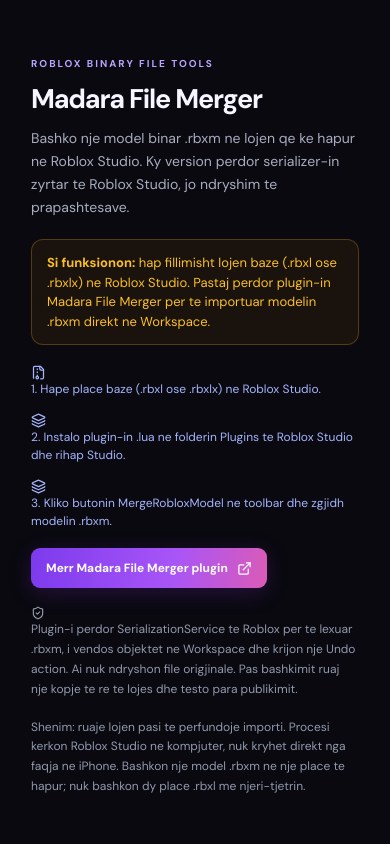
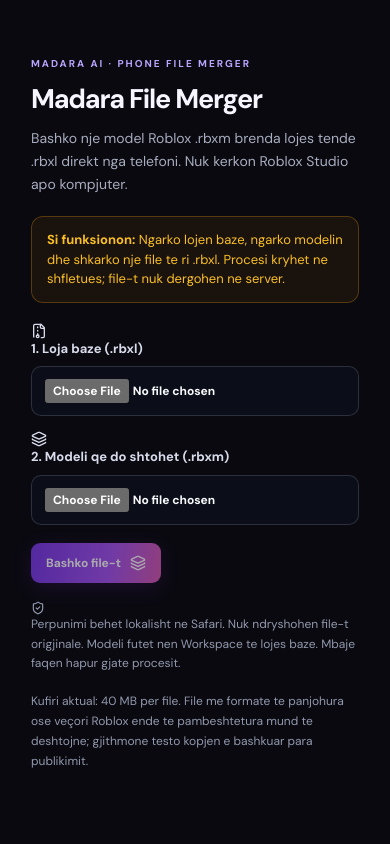
Before and after one commit to mhmxhma4-ship-it/Madara-AI, a Next.js app: page / in a window 390 px wide. Shown: the part 1700-2544 px from the top of the page. Built offline with nearby package versions, Linux system fonts and the light colour scheme.

Commit message:
Replace Studio-only merger with phone browser merger

```diff
--- a/app/components/FileMergerPanel.tsx
+++ b/app/components/FileMergerPanel.tsx
@@ -1,31 +1,114 @@
 "use client";
 
-import { FileArchive, ExternalLink, ShieldCheck, Layers3 } from "lucide-react";
+import { useState } from "react";
+import { FileArchive, Layers3, LoaderCircle, Download, ShieldCheck, AlertCircle } from "lucide-react";
 
-const MERGER_PLUGIN_URL = "https://raw.githubusercontent.com/mhmxhma4-ship-it/Madara-AI/feature/roblox-xml-file-merger/roblox-plugin/MadaraFileMerger.plugin.lua";
+type MergerModule = {
+  default: (input?: string | URL | Request | Response | BufferSource) => Promise<unknown>;
+  merge_place: (base: Uint8Array, model: Uint8Array) => Uint8Array;
+};
+
+const MAX_FILE_SIZE = 40 * 1024 * 1024;
+
+function saveFile(name: string, bytes: Uint8Array) {
+  const copy = new Uint8Array(bytes.byteLength);
+  copy.set(bytes);
+  const blob = new Blob([copy], { type: "application/octet-stream" });
+  const url = URL.createObjectURL(blob);
+  const link = document.createElement("a");
+  link.href = url;
+  link.download = name;
+  document.body.appendChild(link);
+  link.click();
+  link.remove();
+  window.setTimeout(() => URL.revokeObjectURL(url), 3000);
+}
 
 export default function FileMergerPanel() {
+  const [placeFile, setPlaceFile] = useState<File | null>(null);
+  const [modelFile, setModelFile] = useState<File | null>(null);
+  const [busy, setBusy] = useState(false);
+  const [status, setStatus] = useState("");
+  const [error, setError] = useState(false);
+
+  async function mergeFiles() {
+    if (!placeFile || !modelFile) {
+      setError(true);
+      setStatus("Zgjidh fillimisht te dy file-t: .rbxl dhe .rbxm.");
+      return;
+    }
+    if (placeFile.size > MAX_FILE_SIZE || modelFile.size > MAX_FILE_SIZE) {
+      setError(true);
+      setStatus("Secili file duhet te jete maksimumi 40 MB per kete version.");
+      return;
+    }
+
+    setBusy(true);
+    setError(false);
+    setStatus("Duke lexuar file-t...");
+    try {
+      const [placeBuffer, modelBuffer] = await Promise.all([
+        placeFile.arrayBuffer(),
+        modelFile.arrayBuffer()
+      ]);
+      const placeBytes = new Uint8Array(placeBuffer);
+      const modelBytes = new Uint8Array(modelBuffer);
+
+      if (new TextDecoder().decode(placeBytes.subarray(0, 8)) !== "<roblox!" ||
+          new TextDecoder().decode(modelBytes.subarray(0, 8)) !== "<roblox!") {
+        throw new Error("File-t nuk duken si Roblox binary files. Ngarko nje .rbxl dhe nje .rbxm origjinal.");
+      }
+
+      setStatus("Duke ngarkuar motorin e bashkimit...");
+      const merger = await import(/* webpackIgnore: true */ "/roblox-merger/madara_roblox_merger.js") as MergerModule;
+      await merger.default("/roblox-merger/madara_roblox_merger_bg.wasm");
+
+      setStatus("Duke bashkuar modelin me lojen baze. Mos e mbyll faqen...");
+      const output = merger.merge_place(placeBytes, modelBytes);
+      if (!output || output.length < 32) {
+        throw new Error("Bashkimi nuk prodhoi nje place file te vlefshem.");
+      }
+
+      const baseName = placeFile.name.replace(/\.rbxl$/i, "").replace(/[^a-zA-Z0-9_-]/g, "_");
+      saveFile(`${baseName}_MADARA_MERGED.rbxl`, output);
+      setStatus(`U bashkuan me sukses. File i ri: ${(output.length / 1024 / 1024).toFixed(2)} MB. File-t origjinale nuk u ndryshuan.`);
+    } catch (cause) {
+      setError(true);
+      const message = cause instanceof Error ? cause.message : "Gabim i panjohur gjate bashkimit.";
+      setStatus(message.includes("Failed to fetch") || message.includes("404")
+        ? "Motori WASM nuk eshte gati ne kete deployment. Prit perfundimin e build-it dhe provo perseri."
+        : message);
+    } finally {
+      setBusy(false);
+    }
+  }
+
   return (
     <section className="publish-panel" id="file-merger">
-      <div className="section-kicker">ROBLOX BINARY FILE TOOLS</div>
+      <div className="section-kicker">MADARA AI · PHONE FILE MERGER</div>
       <h2>Madara File Merger</h2>
-      <p>Bashko nje model binar .rbxm ne lojen qe ke hapur ne Roblox Studio. Ky version perdor serializer-in zyrtar te Roblox Studio, jo ndryshim te prapashtesave.</p>
-
+      <p>Bashko nje model Roblox .rbxm brenda lojes tende .rbxl direkt nga telefoni. Nuk kerkon Roblox Studio apo kompjuter.</p>
       <div className="publish-warning">
-        <strong>Si funksionon:</strong> hap fillimisht lojen baze (.rbxl ose .rbxlx) ne Roblox Studio. Pastaj perdor plugin-in Madara File Merger per te importuar modelin .rbxm direkt ne Workspace.
+        <strong>Si funksionon:</strong> Ngarko lojen baze, ngarko modelin dhe shkarko nje file te ri .rbxl. Procesi kryhet ne shfletues; file-t nuk dergohen ne server.
       </div>
-
       <div className="publish-fields">
-        <div className="publish-file-name"><FileArchive size={15} /> 1. Hape place baze (.rbxl ose .rbxlx) ne Roblox Studio.</div>
-        <div className="publish-file-name"><Layers3 size={15} /> 2. Instalo plugin-in .lua ne folderin Plugins te Roblox Studio dhe rihap Studio.</div>
-        <div className="publish-file-name"><Layers3 size={15} /> 3. Kliko butonin MergeRobloxModel ne toolbar dhe zgjidh modelin .rbxm.</div>
-        <a className="generate-button publish-submit" href={MERGER_PLUGIN_URL} target="_blank" rel="noreferrer">
-          Merr Madara File Merger plugin <ExternalLink size={15} />
-        </a>
+        <label>
+          <span><FileArchive size={16} /> 1. Loja baze (.rbxl)</span>
+          <input type="file" accept=".rbxl,application/octet-stream" onChange={event => setPlaceFile(event.target.files?.[0] || null)} disabled={busy} />
+        </label>
+        {placeFile && <div className="publish-file-name">{placeFile.name} · {(placeFile.size / 1024 / 1024).toFixed(2)} MB</div>}
+        <label>
+          <span><Layers3 size={16} /> 2. Modeli qe do shtohet (.rbxm)</span>
+          <input type="file" accept=".rbxm,application/octet-stream" onChange={event => setModelFile(event.target.files?.[0] || null)} disabled={busy} />
+        </label>
+        {modelFile && <div className="publish-file-name">{modelFile.name} · {(modelFile.size / 1024 / 1024).toFixed(2)} MB</div>}
+        <button className="generate-button publish-submit" type="button" onClick={mergeFiles} disabled={busy || !placeFile || !modelFile}>
+          {busy ? <><LoaderCircle size={16} className="spin" /> Duke bashkuar...</> : <>Bashko file-t <Layers3 size={16} /></>}
+        </button>
+        {status && <p className={error ? "publish-status error" : "publish-status success"} role="status">{error ? <AlertCircle size={15} /> : <Download size={15} />} {status}</p>}
       </div>
-
-      <p className="publish-security"><ShieldCheck size={14} /> Plugin-i perdor SerializationService te Roblox per te lexuar .rbxm, i vendos objektet ne Workspace dhe krijon nje Undo action. Ai nuk ndryshon file origjinale. Pas bashkimit ruaj nje kopje te re te lojes dhe testo para publikimit.</p>
-      <p className="publish-security">Shenim: ruaje lojen pasi te perfundoje importi. Procesi kerkon Roblox Studio ne kompjuter, nuk kryhet direkt nga faqja ne iPhone. Bashkon nje model .rbxm ne nje place te hapur; nuk bashkon dy place .rbxl me njeri-tjetrin.</p>
+      <p className="publish-security"><ShieldCheck size={14} /> Perpunimi behet lokalisht ne Safari. Nuk ndryshohen file-t origjinale. Modeli futet nen Workspace te lojes baze. Mbaje faqen hapur gjate procesit.</p>
+      <p className="publish-security">Kufiri aktual: 40 MB per file. File me formate te panjohura ose veçori Roblox ende te pambeshtetura mund te deshtojne; gjithmone testo kopjen e bashkuar para publikimit.</p>
     </section>
   );
 }
```
